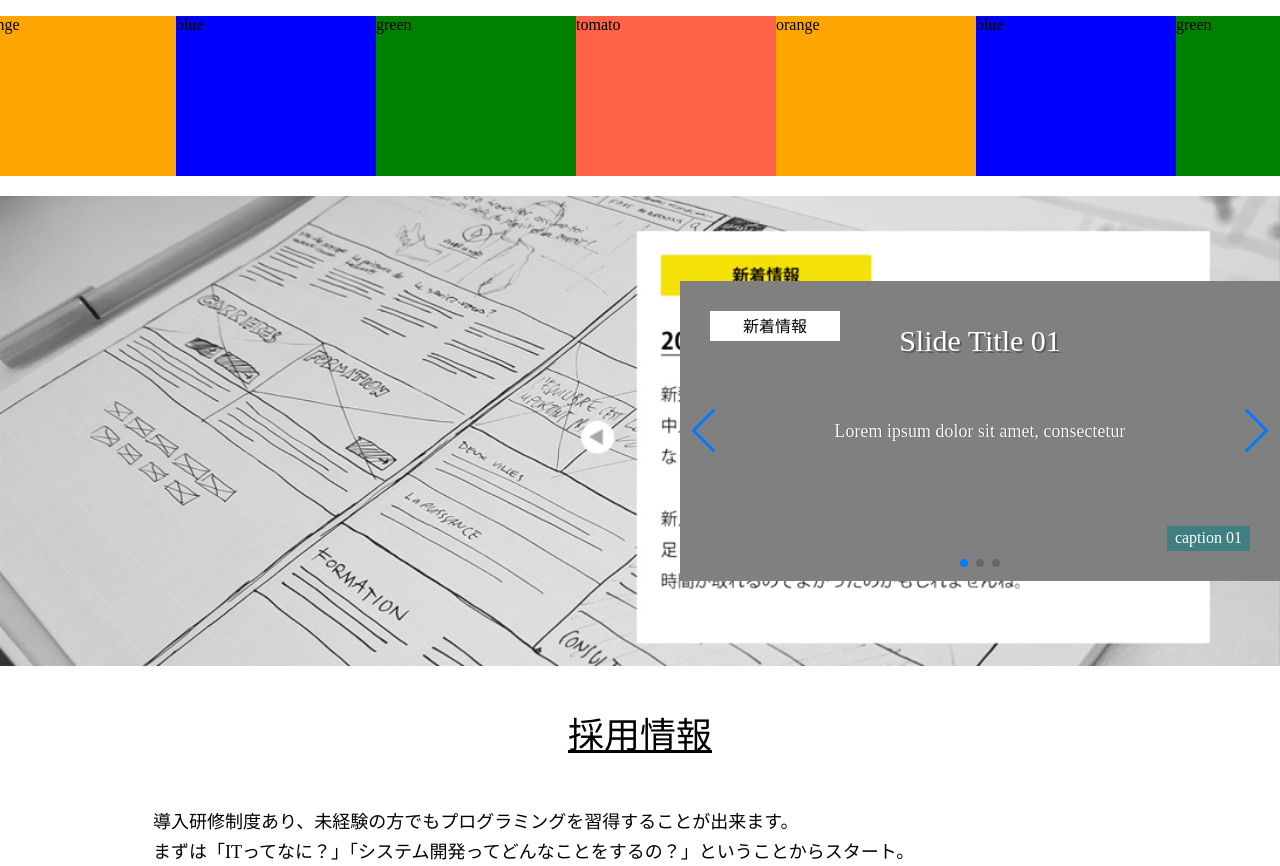
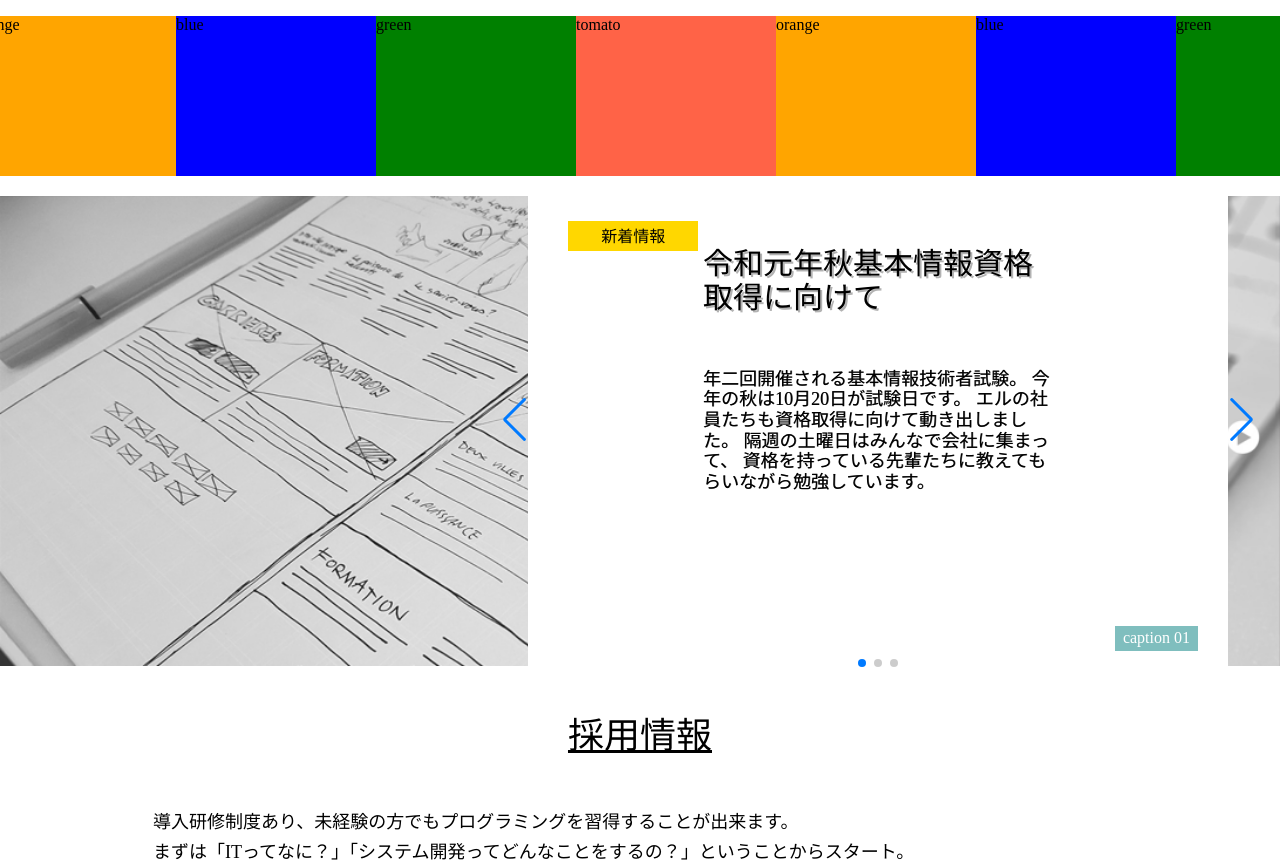
Before and after one commit to akr299/ElSite, a PHP site: page /top.html in a window 1280 px wide. Shown: the part 555-1421 px from the top of the page. Run offline with PHP 8.4, Linux system fonts and the light colour scheme.

Commit message:
スライドショー修正

```diff
--- a/css/top.css
+++ b/css/top.css
@@ -124,7 +124,7 @@ li.item>a {
 }
 
 .news-contents {
-    background-color: gray;
+    /* background-color: gray; */
     position: absolute;
     top: 50%;
     right: 0%;
@@ -136,7 +136,7 @@ li.item>a {
 }
 
 .news_panel {
-    background-color: white;
+    background-color: gold;
     position: absolute;
     margin-top: 5%;
     width: 130px;
@@ -144,6 +144,7 @@ li.item>a {
     text-align: center;
     margin-left: 5%;
     padding-top: 7px;
+    z-index: 100;
 }
 
 .bunsyou {
@@ -168,13 +169,18 @@ li.item>a {
 
 /* スライドショー */
 
-.swiper{
-    height: 300px;
-    width: 600px;;
+.swiper {
+    height: 500px;
+    width: 700px;
+    /* margin-right:25px; */
 }
 
 .slide-img img {
     width: 100%;
+}
+
+.swiper-slide {
+    background-color: white;
 }
 
 .swiper-slide .slide-content h1, .swiper-slide .slide-content h2, .swiper-slide .slide-content h3 {
@@ -182,7 +188,7 @@ li.item>a {
     top: 20%;
     left: 50%;
     transform: translate(-50%, -50%);
-    color: #FFF;
+    color: black;
     font-size: 30px;
     text-shadow: 2px 2px rgba(0, 0, 0, 0.3);
 }
@@ -192,7 +198,7 @@ li.item>a {
     top: 50%;
     left: 50%;
     transform: translate(-50%, -50%);
-    color: #FFF;
+    color: black;
     text-shadow: .5px .5px rgba(0, 0, 0, 0.6);
     margin: 0;
     padding: 0;
@@ -207,6 +213,24 @@ li.item>a {
     font-size: 16px;
     background-color: rgba(0, 127, 127, 0.5);
     padding: 3px 8px;
+}
+
+.swiper-button-prev, .swiper-button-next {
+    position: relative;
+}
+
+.swiper-button-prev {
+    left: 0px;
+}
+
+.swiper-button-next {
+    right: 0px;
+}
+
+.flex_box {
+    display: flex;
+    align-items: center;
+    margin:25px;
 }
 
 /* /スライドショー */
--- a/js/slideshow.js
+++ b/js/slideshow.js
@@ -1,9 +1,9 @@
-var mySwiper = new Swiper ('.swiper', {
+var mySwiper = new Swiper('.swiper', {
 	// オプションパラメータ(一部のみ抜粋)
 	loop: true, // 最後のスライドまで到達した場合、最初に戻らずに続けてスライド可能にするか。
 	speed: 600, // スライドが切り替わるトランジション時間(ミリ秒)。
 	slidesPerView: 1, // 何枚のスライドを表示するか
-    spaceBetween: 10, // スライド間の余白サイズ(ピクセル)
+	// spaceBetween: 10, // スライド間の余白サイズ(ピクセル)
 	direction: 'horizontal', // スライド方向。 'horizontal'(水平) か 'vertical'(垂直)。effectオプションが 'slide' 以外は無効。
 	effect: 'slide', // "slide", "fade"(フェード), "cube"(キューブ回転), "coverflow"(カバーフロー) または "flip"(平面回転)
 
@@ -20,12 +20,12 @@ var mySwiper = new Swiper ('.swiper', {
 		// 980ピクセル幅以下になったら
 		980: {
 			slidesPerView: 1,
-        spaceBetween: 30
+			// spaceBetween: 30
 		},
 		// 640ピクセル幅以下になったら
 		640: {
 			slidesPerView: 1,
-        spaceBetween: 20
+			// spaceBetween: 20
 		}
 	},
 
--- a/top.html
+++ b/top.html
@@ -77,13 +77,22 @@
         <div class="news_area" id="news">
             <img class="news_img absolute" src=".\img\02_sintyakuimage.png">
             <div class="news-contents">
+
+                <div class="flex_box">
+                    <div class="swiper-button-prev"></div>
+                    <div>
                         <div class="news_panel">新着情報</div>
                         <div class="swiper">
                             <div class="swiper-wrapper">
                                 <div class="swiper-slide">
                                     <div class="slide-content">
-                                <h1>Slide Title 01</h1>
-                                <p>Lorem ipsum dolor sit amet, consectetur</p>
+                                        <h1>令和元年秋基本情報資格取得に向けて</h1>
+                                        <p>年二回開催される基本情報技術者試験。
+                                            今年の秋は10月20日が試験日です。
+
+                                            エルの社員たちも資格取得に向けて動き出しました。
+                                            隔週の土曜日はみんなで会社に集まって、
+                                            資格を持っている先輩たちに教えてもらいながら勉強しています。</p>
                                         <div class="caption">caption 01</div>
                                     </div>
                                 </div>
@@ -103,9 +112,12 @@
                                 </div>
                             </div><!-- end of .swiper-wrapper -->
                             <div class="swiper-pagination swiper-pagination-white"></div>
-                    <div class="swiper-button-prev"></div>
+
+                        </div><!-- end of .swiper -->
+                    </div>
+
                     <div class="swiper-button-next"></div>
-                </div><!-- end of .swiper -->
+                </div>
 
 
             </div>
```
Lines whose indentation alone changed are shown as unchanged.
